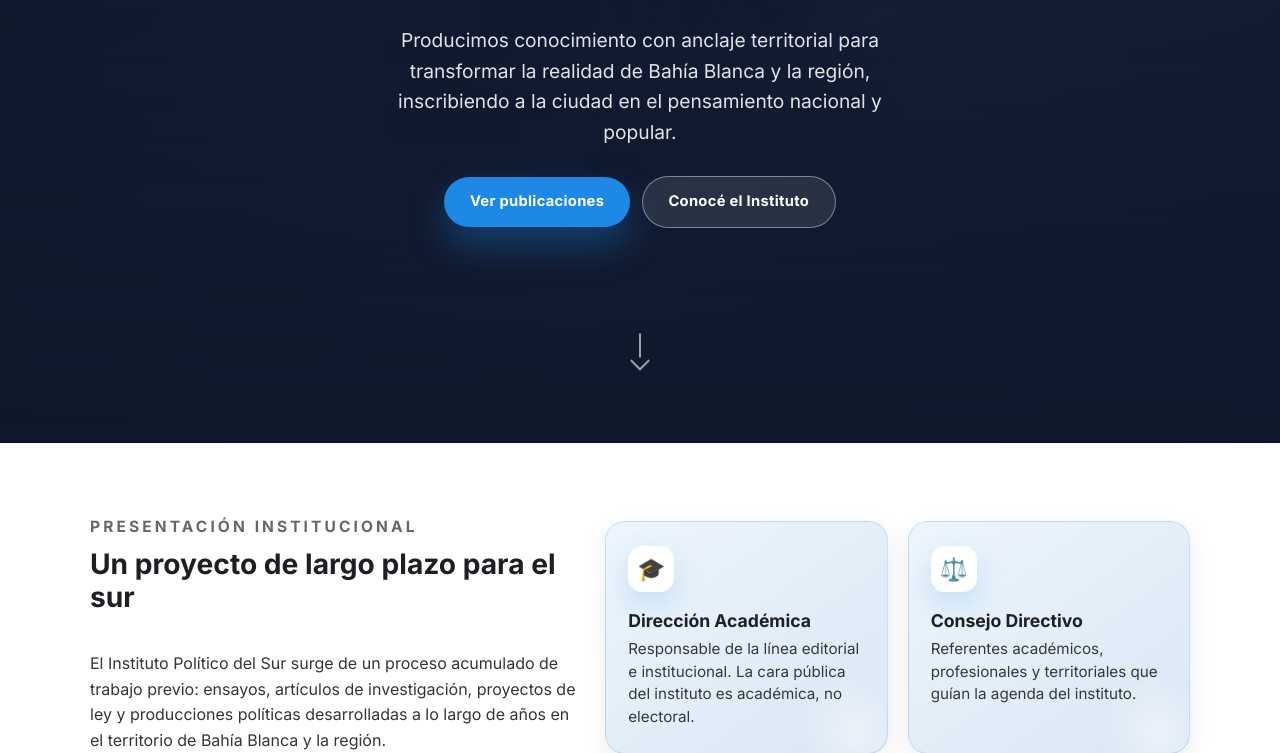
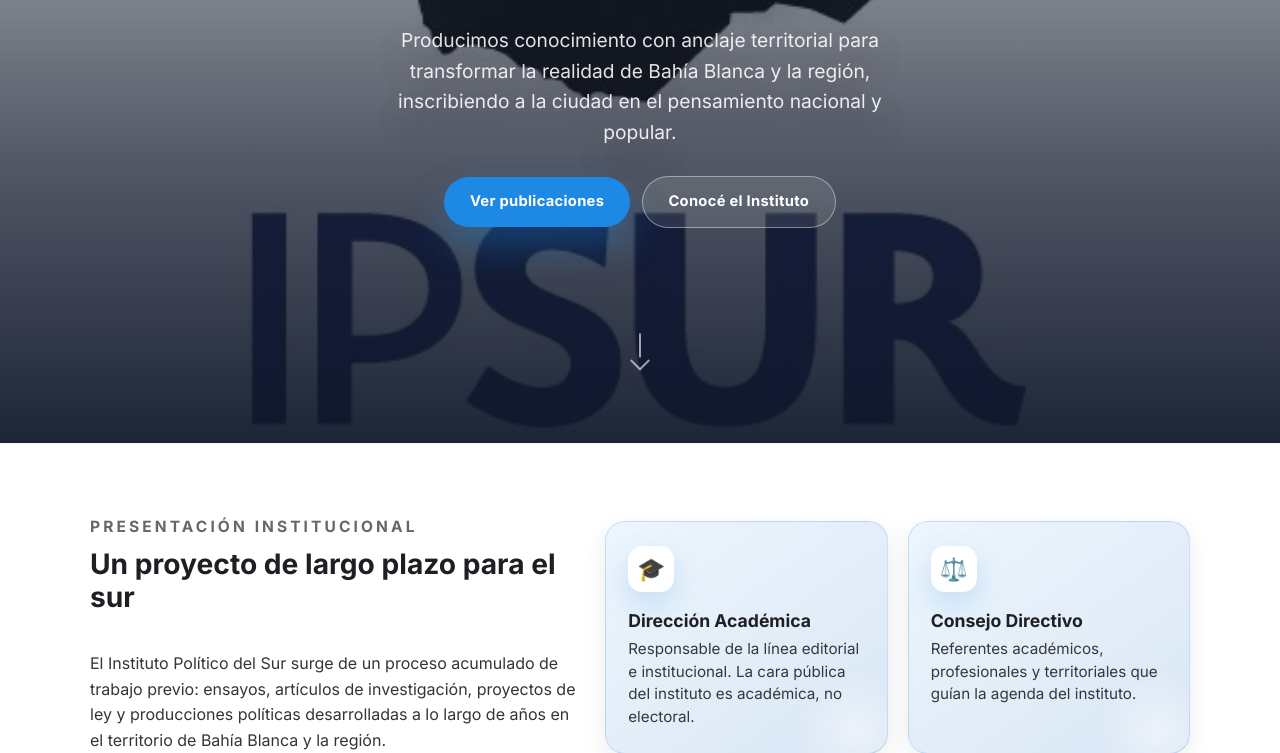
Before and after one commit to LoboSueltoPR/IPSUR, a plain HTML site: page index.html in a window 1280 px wide. Shown: the part 435-1188 px from the top of the page. Drawn offline with Linux system fonts and the light colour scheme; no server answers.

Commit message:
Refactor code structure for improved readability and maintainability

```diff
--- a/index.html
+++ b/index.html
@@ -56,7 +56,7 @@
 
 <!-- ============ HERO ============ -->
 <section class="welcome-hero" id="inicio">
-    <!-- Reemplazar con: <img class="welcome-hero__photo" src="img/hero.jpg" alt=""> -->
+    <img class="welcome-hero__photo" src="hero.jpg" alt="">
     <div class="welcome-hero__content">
         <span class="welcome-hero__eyebrow">Instituto Político del Sur · Bahía Blanca</span>
         <h1>
```
Also changed, not shown: .claude/settings.local.json, hero.jpg (added).
